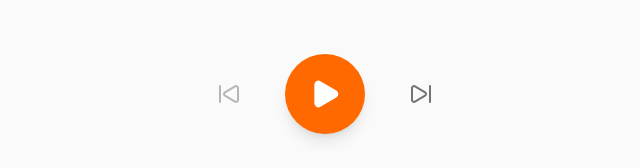
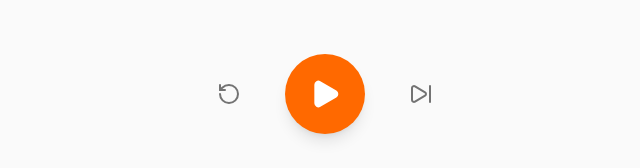
Before and after one commit to chrisschnaars/stretch-timer, a React (Vite) app: page / in a window 1280 px wide. Shown: the part 518-686 px from the top of the page, without its empty margins (315-955 px from the left). Built offline with nearby package versions, Linux system fonts and the light colour scheme.

Commit message:
small timer adjustments

```diff
--- a/src/components/RoutineEditor/StretchItem.tsx
+++ b/src/components/RoutineEditor/StretchItem.tsx
@@ -82,7 +82,12 @@ export const StretchItem: React.FC<StretchItemProps> = ({
             <GripVertical size={20} />
           </button>
           <div className="flex-1 min-w-0">
-            <h3 className="font-bold text-lg truncate">{stretch.name}</h3>
+            <button
+              className="font-bold text-lg truncate cursor-text"
+              onClick={() => startEditing?.(stretch)}
+            >
+              {stretch.name}
+            </button>
           </div>
           <div className="flex items-center gap-1">
             {!isOverlay && (
--- a/src/components/Timer/Controls.tsx
+++ b/src/components/Timer/Controls.tsx
@@ -1,5 +1,5 @@
 import React from "react";
-import { Play, Pause, SkipBack, SkipForward } from "lucide-react";
+import { Play, Pause, RotateCcw, SkipForward } from "lucide-react";
 import { useRoutine } from "../../hooks/useRoutine";
 import Button from "../ui/Button";
 
@@ -11,11 +11,10 @@ const Controls: React.FC<ControlsProps> = ({ routine }) => {
   return (
     <div className="flex justify-between items-center gap-8">
       <Button
-        aria-label="Previous Stretch"
-        onClick={routine.previousStretch}
-        disabled={routine.currentIndex === 0}
+        aria-label="Restart Routine"
+        onClick={routine.resetTimer}
         circular
-        icon={SkipBack}
+        icon={RotateCcw}
       />
 
       <Button
```
